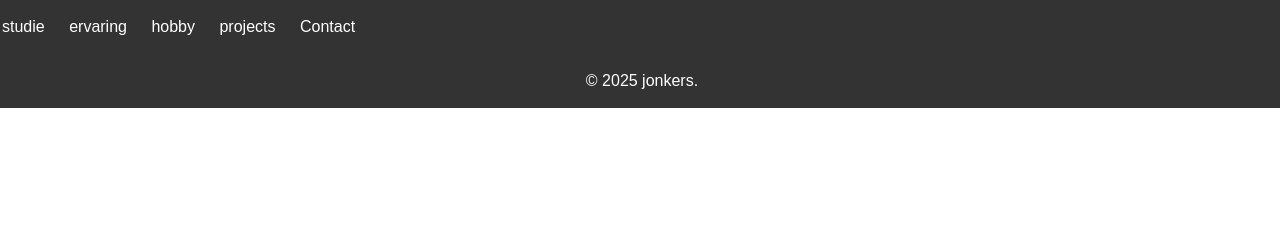
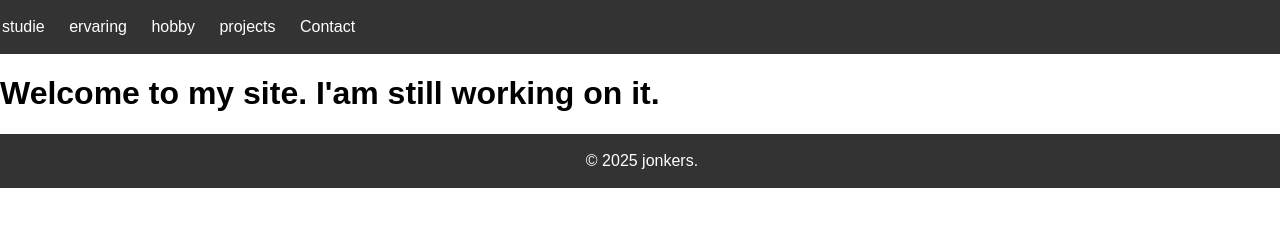
Before and after one commit to StijnGit21/StijnGit21.github.io, a plain HTML site: page index.html in a window 1280 px wide. Shown: the part 60-286 px from the top of the page. Drawn offline with Linux system fonts and the light colour scheme.

Commit message:
improved index

```diff
--- a/index.html
+++ b/index.html
@@ -11,6 +11,8 @@
 
 <div id="header"></div>
 
+<H1>Welcome to my site. I'am still working on it.</H1>
+
 <div id="footer"></div>
 
 </body>
```
